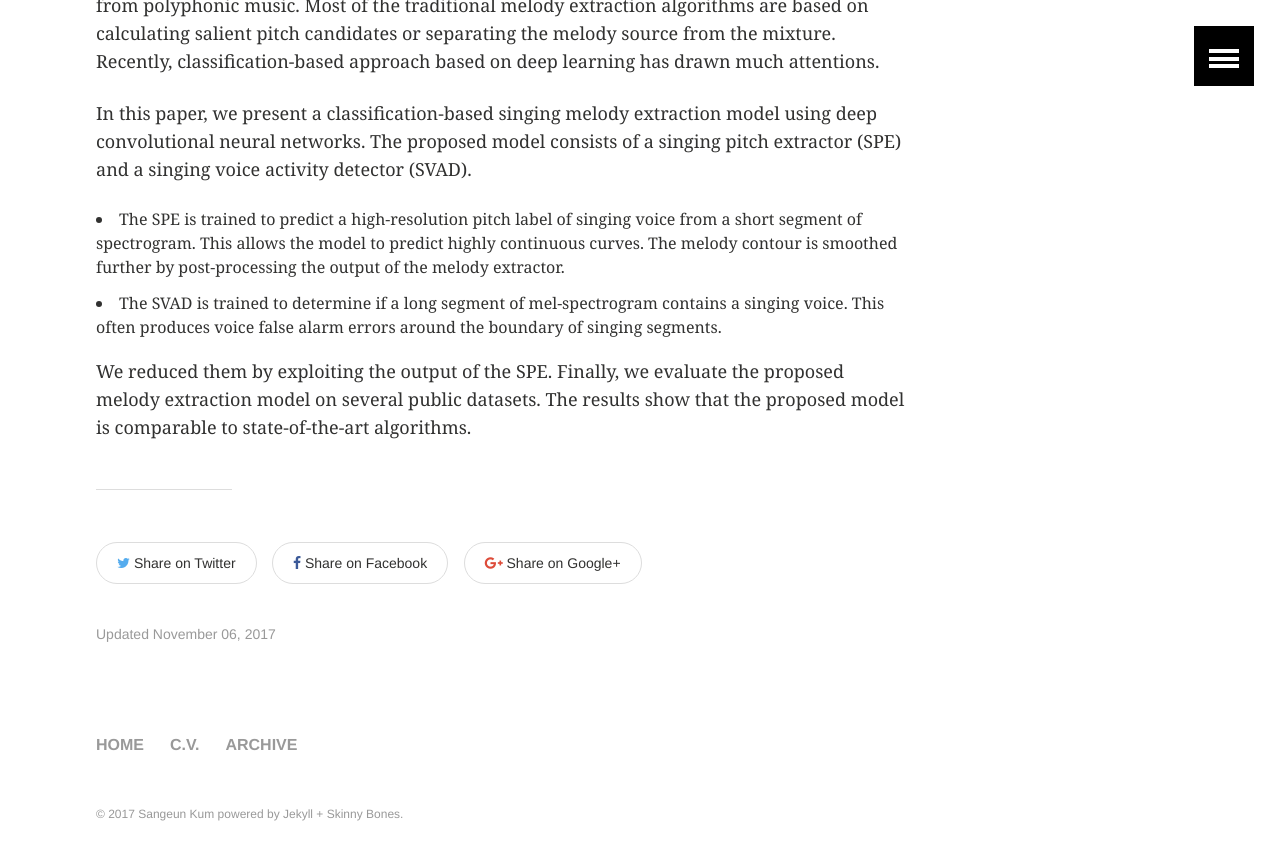
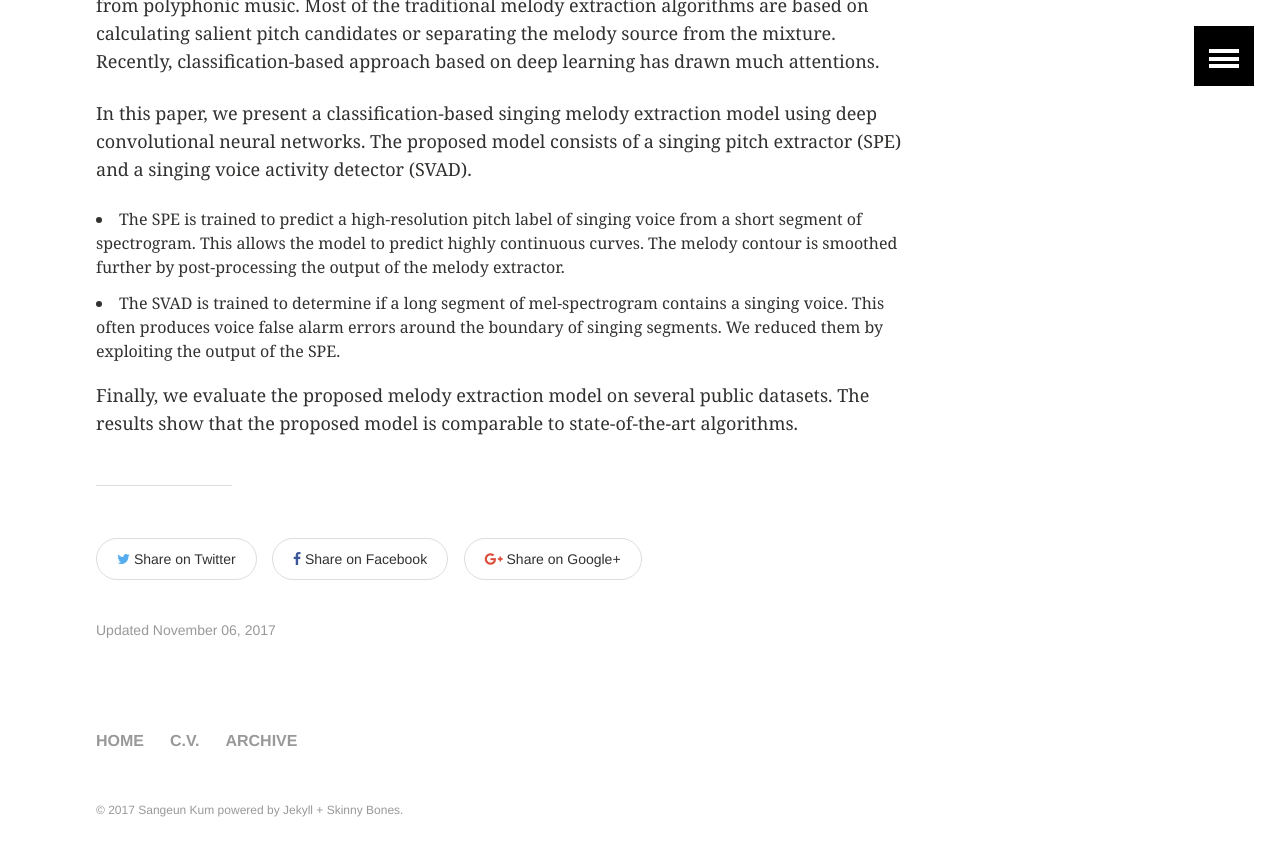
Before and after one commit to keums/keums.github.io, a Jekyll site: the page built from _posts/archive/2017-11-06-MelodyExtraction_CNN.md, in a window 1280 px wide and 900 px high, scrolled down 967 px. Shown: the top 860 px of the window. Built offline with Jekyll 4.4.1, drawn with Linux system fonts in a browser that asks for light colours.

```diff
--- a/_posts/archive/2017-11-06-MelodyExtraction_CNN.md
+++ b/_posts/archive/2017-11-06-MelodyExtraction_CNN.md
@@ -29,6 +29,6 @@ image:
 
 <li>The SPE is trained to predict a high-resolution pitch label of singing voice from a short segment of spectrogram. This allows the model to predict highly continuous curves. The melody contour is smoothed further by post-processing the output of the melody extractor.
 
-<li>The SVAD is trained to determine if a long segment of mel-spectrogram contains a singing voice. This often produces voice false alarm errors around the boundary of singing segments.
+<li>The SVAD is trained to determine if a long segment of mel-spectrogram contains a singing voice. This often produces voice false alarm errors around the boundary of singing segments. We reduced them by exploiting the output of the SPE.
 <p>
-We reduced them by exploiting the output of the SPE. Finally, we evaluate the proposed melody extraction model on several public datasets. The results show that the proposed model is comparable to state-of-the-art algorithms.</p>
+Finally, we evaluate the proposed melody extraction model on several public datasets. The results show that the proposed model is comparable to state-of-the-art algorithms.</p>
```
